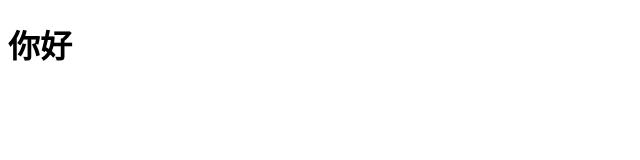
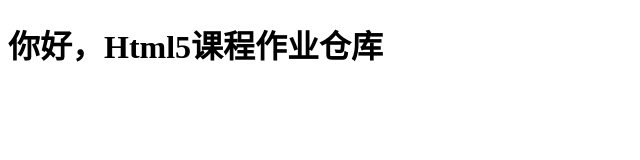
Before and after one commit to xiaodabao233/StudyHtml5, a plain HTML site: page index.html in a window 1280 px wide. Shown: the whole page, without its empty margins (0-640 px from the left). Drawn offline with Linux system fonts and the light colour scheme.

Commit message:
Update index.html

```diff
--- a/index.html
+++ b/index.html
@@ -7,7 +7,7 @@
     <title>首页</title>
 </head>
 <body>
-    <h1>你好</h1>
+    <h1>你好，Html5课程作业仓库</h1>
 
 </body>
 </html>
```
